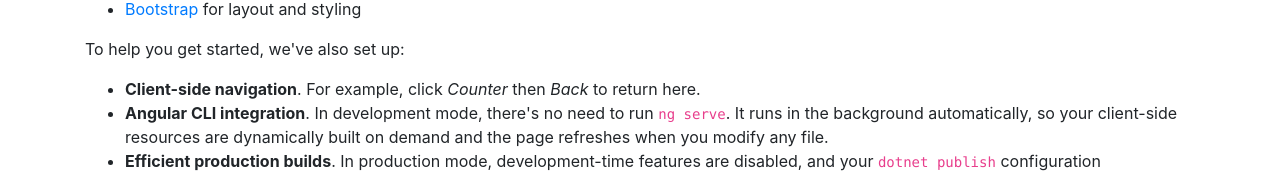
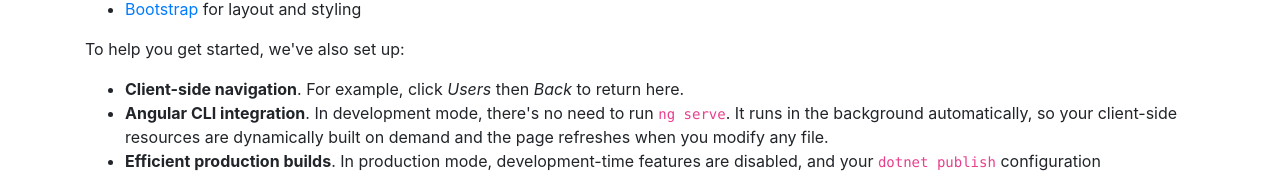
Before and after one commit to trampster/Ropu, an Angular app in the folder web/ClientApp/: page / in a window 1280 px wide. Shown: the part 220-393 px from the top of the page. Built offline with nearby package versions, Linux system fonts and the light colour scheme.

Commit message:
Removed counter component to users.

```diff
--- a/web/ClientApp/src/app/groups/groups.component.ts
+++ b/web/ClientApp/src/app/groups/groups.component.ts
@@ -5,7 +5,7 @@
   selector: 'app-groups',
   templateUrl: './groups.component.html'
 })
-export class FetchDataComponent {
+export class GroupsComponent {
   public groups: Group[];
 
   constructor(http: HttpClient, @Inject('BASE_URL') baseUrl: string) {
--- a/web/ClientApp/src/app/home/home.component.html
+++ b/web/ClientApp/src/app/home/home.component.html
@@ -7,7 +7,7 @@
 </ul>
 <p>To help you get started, we've also set up:</p>
 <ul>
-  <li><strong>Client-side navigation</strong>. For example, click <em>Counter</em> then <em>Back</em> to return here.</li>
+  <li><strong>Client-side navigation</strong>. For example, click <em>Users</em> then <em>Back</em> to return here.</li>
   <li><strong>Angular CLI integration</strong>. In development mode, there's no need to run <code>ng serve</code>. It runs in the background automatically, so your client-side resources are dynamically built on demand and the page refreshes when you modify any file.</li>
   <li><strong>Efficient production builds</strong>. In production mode, development-time features are disabled, and your <code>dotnet publish</code> configuration automatically invokes <code>ng build</code> to produce minified, ahead-of-time compiled JavaScript files.</li>
 </ul>
--- a/web/ClientApp/src/app/nav-menu/nav-menu.component.html
+++ b/web/ClientApp/src/app/nav-menu/nav-menu.component.html
@@ -12,7 +12,7 @@
             <a class="nav-link text-dark" [routerLink]='["/"]'>Home</a>
           </li>
           <li class="nav-item" [routerLinkActive]='["link-active"]'>
-            <a class="nav-link text-dark" [routerLink]='["/counter"]'>Users</a>
+            <a class="nav-link text-dark" [routerLink]='["/users"]'>Users</a>
           </li>
           <li class="nav-item" [routerLinkActive]='["link-active"]'>
             <a class="nav-link text-dark" [routerLink]='["/groups"]'>Groups</a>
--- a/web/ClientApp/src/app/counter/counter.component.ts
+++ b/web/ClientApp/src/app/users/users.component.ts
@@ -2,10 +2,10 @@
 import { HttpClient } from '@angular/common/http';
 
 @Component({
-  selector: 'app-counter-component',
-  templateUrl: './counter.component.html'
+  selector: 'app-users-component',
+  templateUrl: './users.component.html'
 })
-export class CounterComponent {
+export class UsersComponent {
   public users: User[];
 
   constructor(http: HttpClient, @Inject('BASE_URL') baseUrl: string) {
```
Also changed, not shown: web/ClientApp/src/app/app.module.ts (+6 -6 lines), web/ClientApp/src/app/users/users.component.html (renamed from web/ClientApp/src/app/counter/counter.component.html), 1 other file (tests, documents, lock files or other folders).
